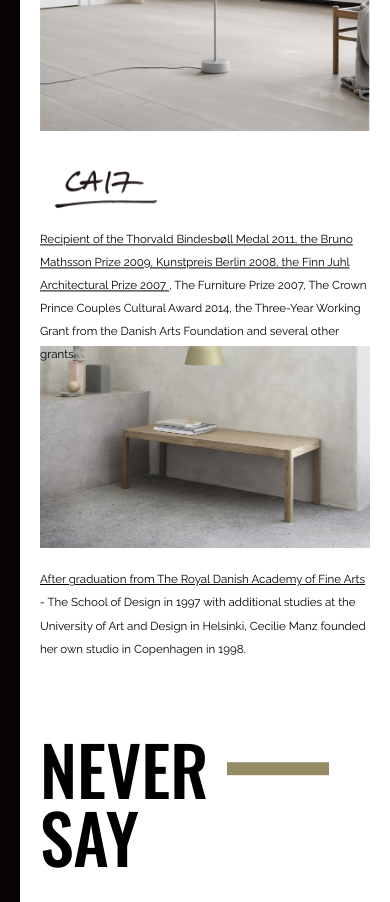
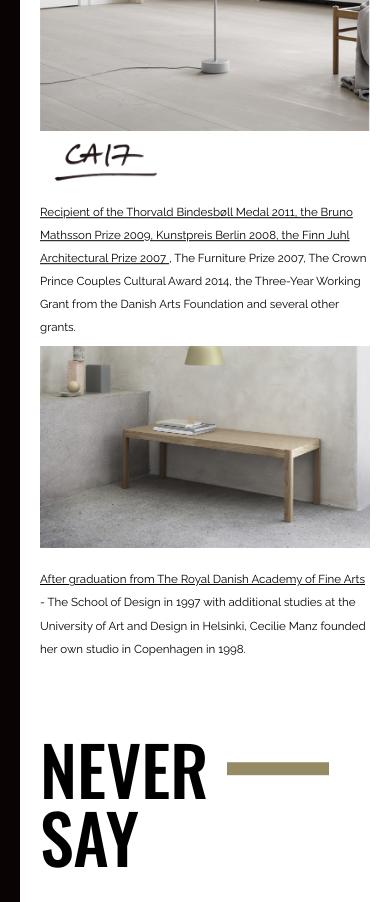
Before and after one commit to 1512484/cecilie-manz-learning, a website: page index.html in a window 390 px wide. Shown: the part 2420-3322 px from the top of the page. Drawn offline with nearby package versions, Linux system fonts and the light colour scheme.

Commit message:
Update CSS

```diff
--- a/assets/scss/styles.scss
+++ b/assets/scss/styles.scss
@@ -1187,6 +1187,7 @@ h4 {
                     margin-top: 0;
                     .translate-bottom {
                         width: 100%;
+                        transform: translateY(-0.5rem);
                     }
                 }
             }
```
Also changed, not shown: assets/css/styles.css.
